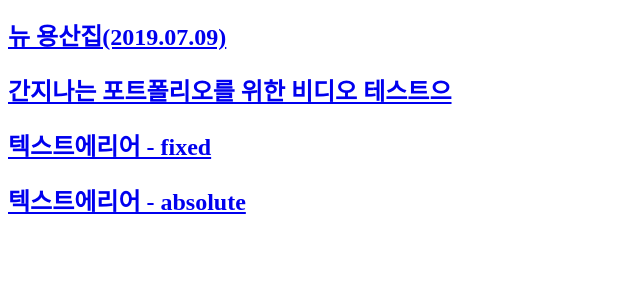
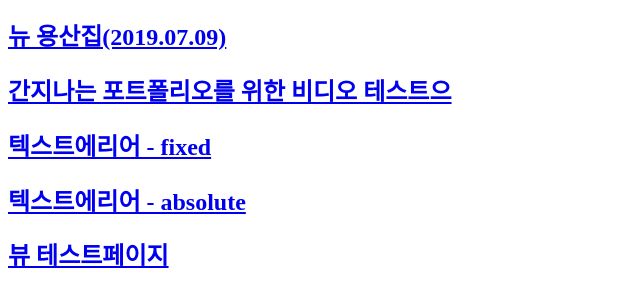
Before and after one commit to mykim1997/mykim1997.github.io, a plain HTML site: page index.html in a window 1280 px wide. Shown: the part 119-426 px from the top of the page, without its empty margins (0-640 px from the left). Drawn offline with Linux system fonts and the light colour scheme.

Commit message:
vue test update

```diff
--- a/index.html
+++ b/index.html
@@ -22,5 +22,8 @@
     <a href="/textarea/absolute.html">
         <h2>텍스트에리어 - absolute </h2>
     </a>
+    <a href="/vuetest/index.html">
+        <h2>뷰 테스트페이지</h2>
+    </a>
 </body>
 </html>
```
